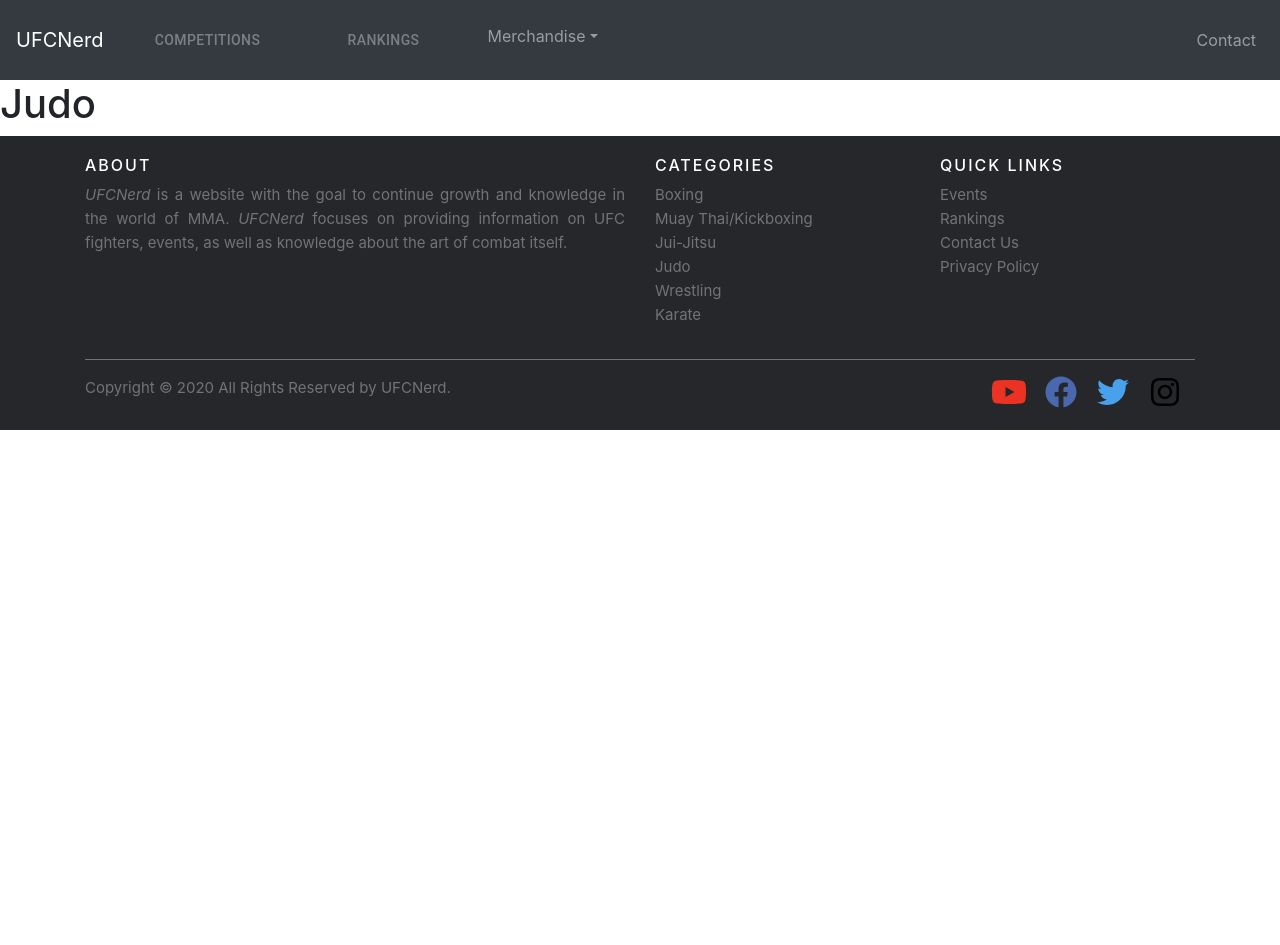
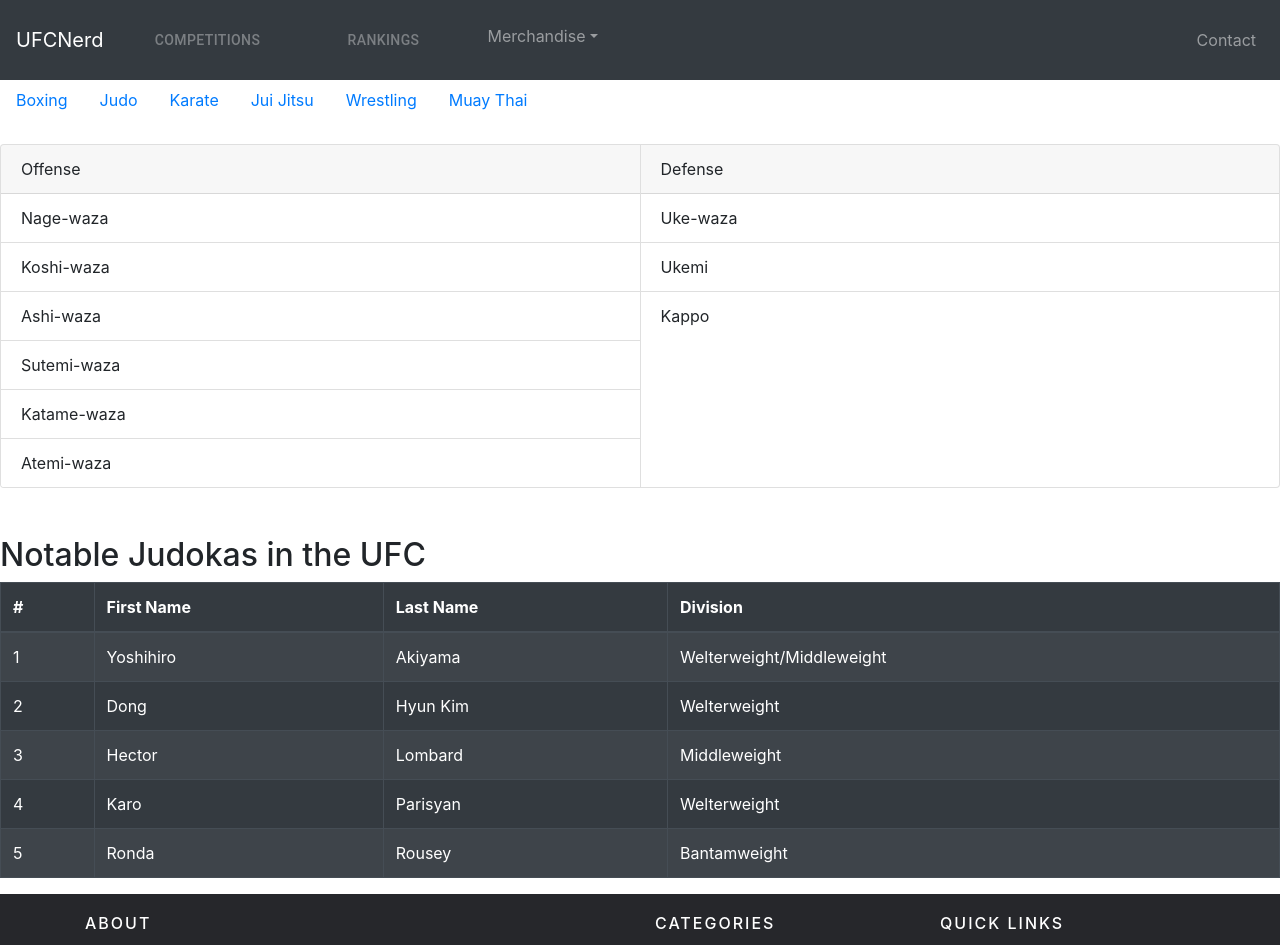
Before and after one commit to andyson456/ufc-app, a React (Create React App) app in the folder ufcapp/: page /judo in a window 1280 px wide. Shown: the top 945 px of the page. Before the commit the page ends 800 px from the top, so only its background shows below. Built offline with nearby package versions, Linux system fonts and the light colour scheme.

Commit message:
Adding content to category pages

```diff
--- a/ufcapp/public/index.html
+++ b/ufcapp/public/index.html
@@ -7,7 +7,7 @@
     <meta name="theme-color" content="#000000" />
     <meta
       name="description"
-      content="Web site created using create-react-app"
+      content="Web site created to supply UFC information"
     />
     <link rel="apple-touch-icon" href="logo192.png" />
     <!--
@@ -24,7 +24,7 @@
       work correctly both with client-side routing and a non-root public URL.
       Learn how to configure a non-root public URL by running `npm run build`.
     -->
-    <title>UFC App</title>
+    <title>UFCNerd</title>
   </head>
   <body>
     <noscript>You need to enable JavaScript to run this app.</noscript>
--- a/ufcapp/src/components/categories/boxing.js
+++ b/ufcapp/src/components/categories/boxing.js
@@ -1,7 +1,11 @@
 import React, { Component } from 'react';
 // import './style.css';
 import 'bootstrap/dist/css/bootstrap.min.css';
-
+import Table from 'react-bootstrap/Table'
+import Card from 'react-bootstrap/esm/Card';
+import CardGroup from 'react-bootstrap/CardGroup';
+import ListGroup from 'react-bootstrap/ListGroup';
+import Nav from 'react-bootstrap/Nav';
 
 export default class Boxing extends Component {
     constructor(props){
@@ -12,7 +16,104 @@ export default class Boxing extends Component {
 
       render() {
         return(
-            <h1>Boxing</h1>
+          <>
+          <Nav
+            activeKey="/boxing"
+          >
+            <Nav.Item>
+              <Nav.Link href="/boxing">Boxing</Nav.Link>
+            </Nav.Item>
+            <Nav.Item>
+              <Nav.Link href="/judo">Judo</Nav.Link>
+            </Nav.Item>
+            <Nav.Item>
+              <Nav.Link href="/karate">Karate</Nav.Link>
+            </Nav.Item>
+            <Nav.Item>
+              <Nav.Link href="/juijitsu">Jui Jitsu</Nav.Link>
+            </Nav.Item>
+            <Nav.Item>
+              <Nav.Link href="/wrestling">Wrestling</Nav.Link>
+            </Nav.Item>
+            <Nav.Item>
+              <Nav.Link href="/muaythai">Muay Thai</Nav.Link>
+            </Nav.Item>
+          </Nav>
+
+          <br />
+
+          <div class="flex-container">
+            <CardGroup>
+            <Card style={{ width: '18rem' }}>
+              <Card.Header>Offense</Card.Header>
+              <ListGroup variant="flush">
+                <ListGroup.Item>Jab</ListGroup.Item>
+                <ListGroup.Item>Cross</ListGroup.Item>
+                <ListGroup.Item>Hook</ListGroup.Item>
+                <ListGroup.Item>Uppercut</ListGroup.Item>
+                <ListGroup.Item>Stockton Slap</ListGroup.Item>
+              </ListGroup>
+            </Card>
+
+            <Card style={{ width: '18rem' }}>
+              <Card.Header>Defense</Card.Header>
+              <ListGroup variant="flush">
+                <ListGroup.Item>Blocking</ListGroup.Item>
+                <ListGroup.Item>Slipping</ListGroup.Item>
+                <ListGroup.Item>Bobbing</ListGroup.Item>
+                <ListGroup.Item>Clinching</ListGroup.Item>
+                <ListGroup.Item>Footwork</ListGroup.Item>
+              </ListGroup>
+            </Card>
+            </CardGroup>
+          </div>
+
+          <br /><br />
+
+            <h2>Notable Boxers in the UFC</h2>
+            <Table striped bordered hover variant="dark">
+              <thead>
+                <tr>
+                  <th>#</th>
+                  <th>First Name</th>
+                  <th>Last Name</th>
+                  <th>Division</th>
+                </tr>
+              </thead>
+                <tbody>
+                  <tr>
+                    <td>1</td>
+                    <td>Max</td>
+                    <td>Holloway</td>
+                    <td>Featherweight</td>
+                  </tr>
+                  <tr>
+                    <td>2</td>
+                    <td>Holly</td>
+                    <td>Holm</td>
+                    <td>Bantamweight</td>
+                  </tr>
+                  <tr>
+                    <td>3</td>
+                    <td>Jorge</td>
+                    <td>Masvidal</td>
+                    <td>Lightweight</td>
+                  </tr>
+                  <tr>
+                    <td>4</td>
+                    <td>Conor</td>
+                    <td>McGregor</td>
+                    <td>Lightweight</td>
+                  </tr>
+                  <tr>
+                    <td>5</td>
+                    <td>Stipe</td>
+                    <td>Miocic</td>
+                    <td>Heavyweight</td>
+                  </tr>
+                </tbody>
+            </Table>
+            </>
         )
     }
 }
--- a/ufcapp/src/components/categories/judo.js
+++ b/ufcapp/src/components/categories/judo.js
@@ -1,6 +1,11 @@
 import React, { Component } from 'react';
 // import './style.css';
 import 'bootstrap/dist/css/bootstrap.min.css';
+import Table from 'react-bootstrap/Table'
+import Card from 'react-bootstrap/esm/Card';
+import CardGroup from 'react-bootstrap/CardGroup';
+import ListGroup from 'react-bootstrap/ListGroup';
+import Nav from 'react-bootstrap/Nav';
 
 
 export default class Judo extends Component {
@@ -12,7 +17,103 @@ export default class Judo extends Component {
 
       render() {
         return(
-            <h1>Judo</h1>
+          <>
+          <Nav
+            activeKey="/judo"
+          >
+            <Nav.Item>
+              <Nav.Link href="/boxing">Boxing</Nav.Link>
+            </Nav.Item>
+            <Nav.Item>
+              <Nav.Link href="/judo">Judo</Nav.Link>
+            </Nav.Item>
+            <Nav.Item>
+              <Nav.Link href="/karate">Karate</Nav.Link>
+            </Nav.Item>
+            <Nav.Item>
+              <Nav.Link href="/juijitsu">Jui Jitsu</Nav.Link>
+            </Nav.Item>
+            <Nav.Item>
+              <Nav.Link href="/wrestling">Wrestling</Nav.Link>
+            </Nav.Item>
+            <Nav.Item>
+              <Nav.Link href="/muaythai">Muay Thai</Nav.Link>
+            </Nav.Item>
+          </Nav>
+
+          <br />
+
+          <div class="flex-container">
+            <CardGroup>
+            <Card style={{ width: '18rem' }}>
+              <Card.Header>Offense</Card.Header>
+              <ListGroup variant="flush">
+                <ListGroup.Item>Nage-waza</ListGroup.Item>
+                <ListGroup.Item>Koshi-waza</ListGroup.Item>
+                <ListGroup.Item>Ashi-waza</ListGroup.Item>
+                <ListGroup.Item>Sutemi-waza</ListGroup.Item>
+                <ListGroup.Item>Katame-waza</ListGroup.Item>
+                <ListGroup.Item>Atemi-waza</ListGroup.Item>
+              </ListGroup>
+            </Card>
+
+            <Card style={{ width: '18rem' }}>
+              <Card.Header>Defense</Card.Header>
+              <ListGroup variant="flush">
+                <ListGroup.Item>Uke-waza</ListGroup.Item>
+                <ListGroup.Item>Ukemi</ListGroup.Item>
+                <ListGroup.Item>Kappo</ListGroup.Item>
+              </ListGroup>
+            </Card>
+            </CardGroup>
+          </div>
+
+          <br /><br />
+
+            <h2>Notable Judokas in the UFC</h2>
+            <Table striped bordered hover variant="dark">
+              <thead>
+                <tr>
+                  <th>#</th>
+                  <th>First Name</th>
+                  <th>Last Name</th>
+                  <th>Division</th>
+                </tr>
+              </thead>
+                <tbody>
+                <tr>
+                    <td>1</td>
+                    <td>Yoshihiro</td>
+                    <td>Akiyama</td>
+                    <td>Welterweight/Middleweight</td>
+                  </tr>
+                  <tr>
+                    <td>2</td>
+                    <td>Dong</td>
+                    <td>Hyun Kim</td>
+                    <td>Welterweight</td>
+                  </tr>
+                  <tr>
+                    <td>3</td>
+                    <td>Hector</td>
+                    <td>Lombard</td>
+                    <td>Middleweight</td>
+                  </tr>
+                  <tr>
+                    <td>4</td>
+                    <td>Karo</td>
+                    <td>Parisyan</td>
+                    <td>Welterweight</td>
+                  </tr>
+                  <tr>
+                    <td>5</td>
+                    <td>Ronda</td>
+                    <td>Rousey</td>
+                    <td>Bantamweight</td>
+                  </tr>
+                </tbody>
+            </Table>
+            </>
         )
     }
 }
--- a/ufcapp/src/components/home/index.js
+++ b/ufcapp/src/components/home/index.js
@@ -77,7 +77,7 @@ export default class Home extends Component {
               </Carousel>
             </div>
 
-          <div>
+          <div class="w3-container">
             <Categories />
           </div>
 
```
